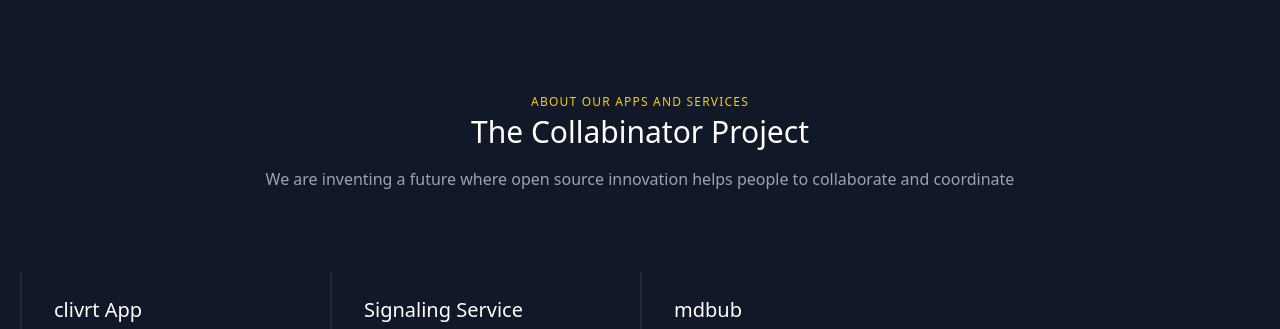
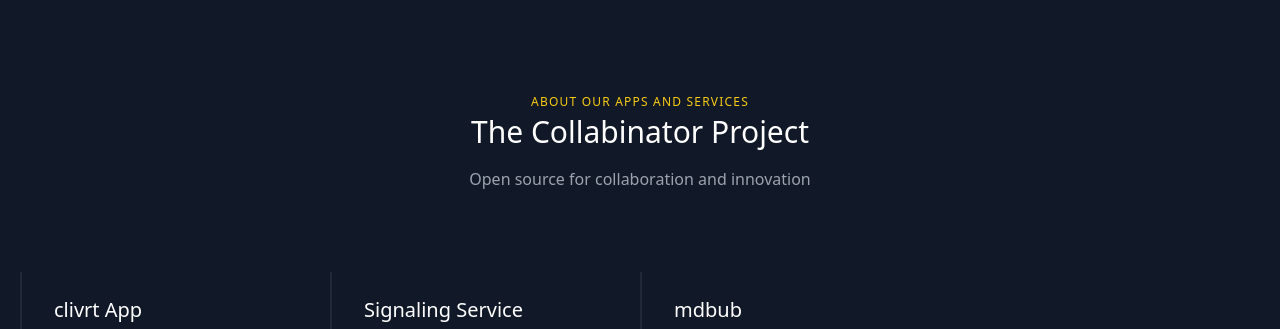
Before and after one commit to collabinator/collabinator.io, a Gatsby site in the folder landingpage/: page / in a window 1280 px wide. Shown: the part 98-427 px from the top of the page. Built offline with nearby package versions, Linux system fonts and the light colour scheme; Gatsby itself is replaced by a stand-in of ours.

Commit message:
copilot fix deploys?

```diff
--- a/landingpage/src/pages/index.js
+++ b/landingpage/src/pages/index.js
@@ -12,7 +12,7 @@
         <div class="flex flex-col text-center w-full mb-20">
           <h2 class="text-xs text-yellow-400 tracking-widest font-medium title-font mb-1">ABOUT OUR APPS AND SERVICES</h2>
           <h1 class="sm:text-3xl text-2xl font-medium title-font mb-4 text-white">The Collabinator Project</h1>
-          <p class="lg:w-2/3 mx-auto leading-relaxed text-base">We are inventing a future where open source innovation helps people to collaborate and coordinate</p>
+          <p class="lg:w-2/3 mx-auto leading-relaxed text-base">Open source for collaboration and innovation</p>
         </div>
         <div class="flex flex-wrap">
           <div class="xl:w-1/4 lg:w-1/2 md:w-full px-8 py-6 border-l-2 border-gray-800">
```
Also changed, not shown: .github/workflows/firebase-hosting-merge.yml, .github/workflows/firebase-hosting-pull-request.yml.
